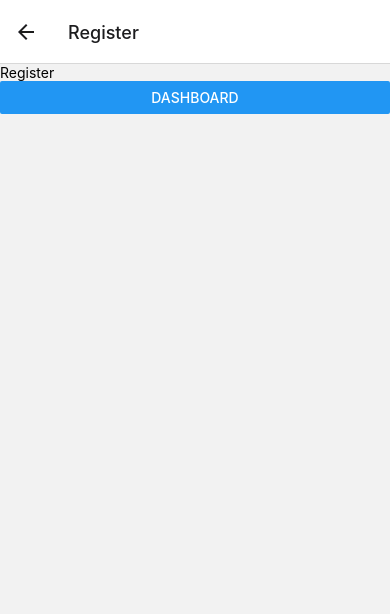
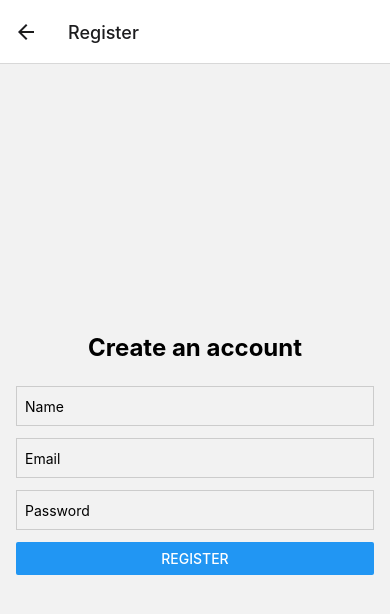
Before and after one commit to PolishRocketForce/YesterdayOnceMore, a React Native app: screen /Register in a window 390 px wide. Shown: the top 614 px of the page. Built offline with nearby package versions, Linux system fonts and the light colour scheme.

Commit message:
basic UI for register screen

```diff
--- a/src/screens/Register.tsx
+++ b/src/screens/Register.tsx
@@ -1,12 +1,76 @@
-import React from 'react';
-import { View, Text, Button } from 'react-native';
-import { NavigationProp } from '@react-navigation/native';
+// import React from 'react';
+// import { View, Text, Button } from 'react-native';
+// import { NavigationProp } from '@react-navigation/native';
 
-export default function Register({ navigation }: { navigation: NavigationProp<any> }) {
-    return (
-        <View>
-            <Text>Register</Text>
-            <Button title="Dashboard" onPress={() => navigation.navigate('Dashboard')} />
-        </View>
-    );
-}
+// export default function Register({ navigation }: { navigation: NavigationProp<any> }) {
+//     return (
+//         <View>
+//             <Text>Register</Text>
+//             <Button title="Dashboard" onPress={() => navigation.navigate('Dashboard')} />
+//         </View>
+//     );
+// }
+import React, { useState } from 'react';
+import { View, Text, TextInput, Button, StyleSheet, Alert } from 'react-native';
+
+const RegisterScreen = () => {
+  const [name, setName] = useState<string>('');
+  const [email, setEmail] = useState<string>('');
+  const [password, setPassword] = useState<string>('');
+
+  const handleRegister = () => {
+    // Add your registration logic here
+    Alert.alert('Register', `Name: ${name}, Email: ${email}`);
+  };
+
+  return (
+    <View style={styles.container}>
+      <Text style={styles.title}>Create an account</Text>
+      <TextInput
+        style={styles.input}
+        placeholder="Name"
+        value={name}
+        onChangeText={setName}
+      />
+      <TextInput
+        style={styles.input}
+        placeholder="Email"
+        value={email}
+        onChangeText={setEmail}
+        keyboardType="email-address"
+        autoCapitalize="none"
+      />
+      <TextInput
+        style={styles.input}
+        placeholder="Password"
+        value={password}
+        onChangeText={setPassword}
+        secureTextEntry
+      />
+      <Button title="Register" onPress={handleRegister} />
+    </View>
+  );
+};
+
+const styles = StyleSheet.create({
+  container: {
+    flex: 1,
+    justifyContent: 'center',
+    paddingHorizontal: 16,
+  },
+  title: {
+    fontSize: 24,
+    fontWeight: 'bold',
+    marginBottom: 24,
+    textAlign: 'center',
+  },
+  input: {
+    height: 40,
+    borderColor: '#ccc',
+    borderWidth: 1,
+    marginBottom: 12,
+    paddingHorizontal: 8,
+  },
+});
+
+export default RegisterScreen;
```
Also changed, not shown: package.json (+5 -2 lines), 2 other files (tests, documents, lock files or other folders).
